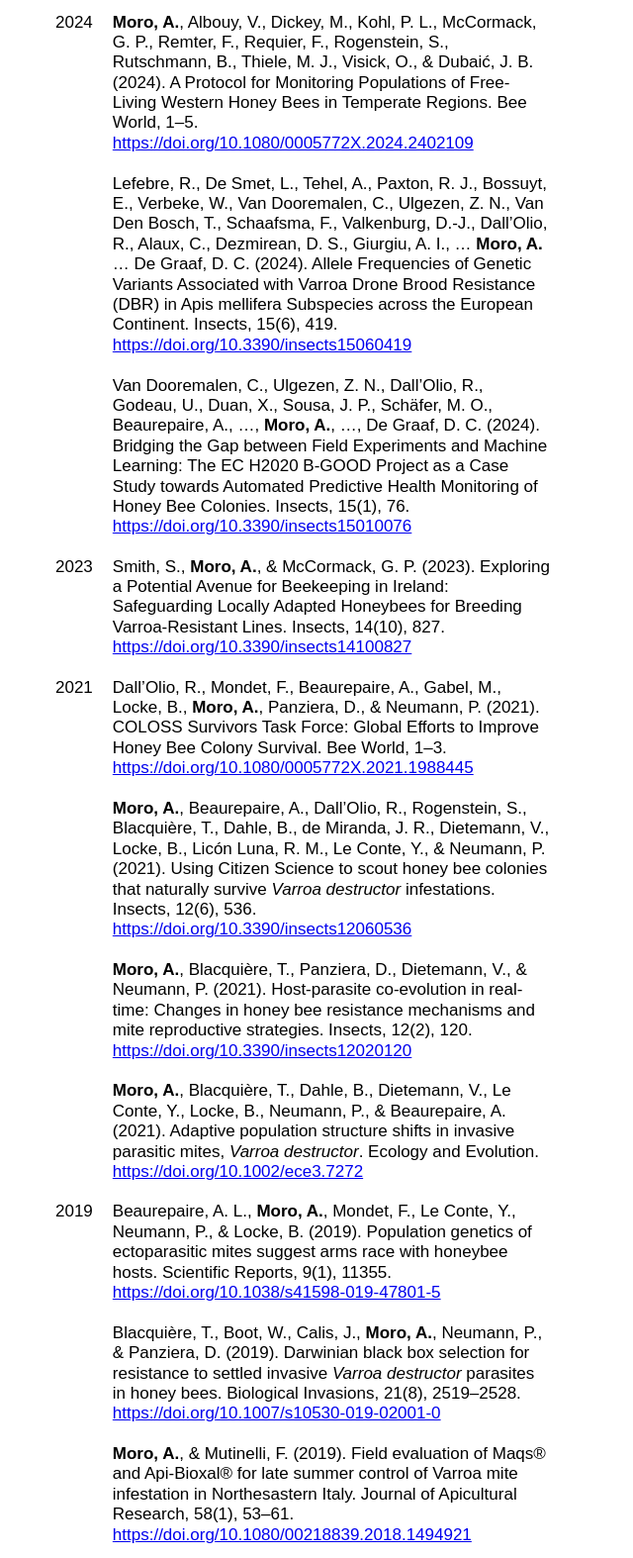
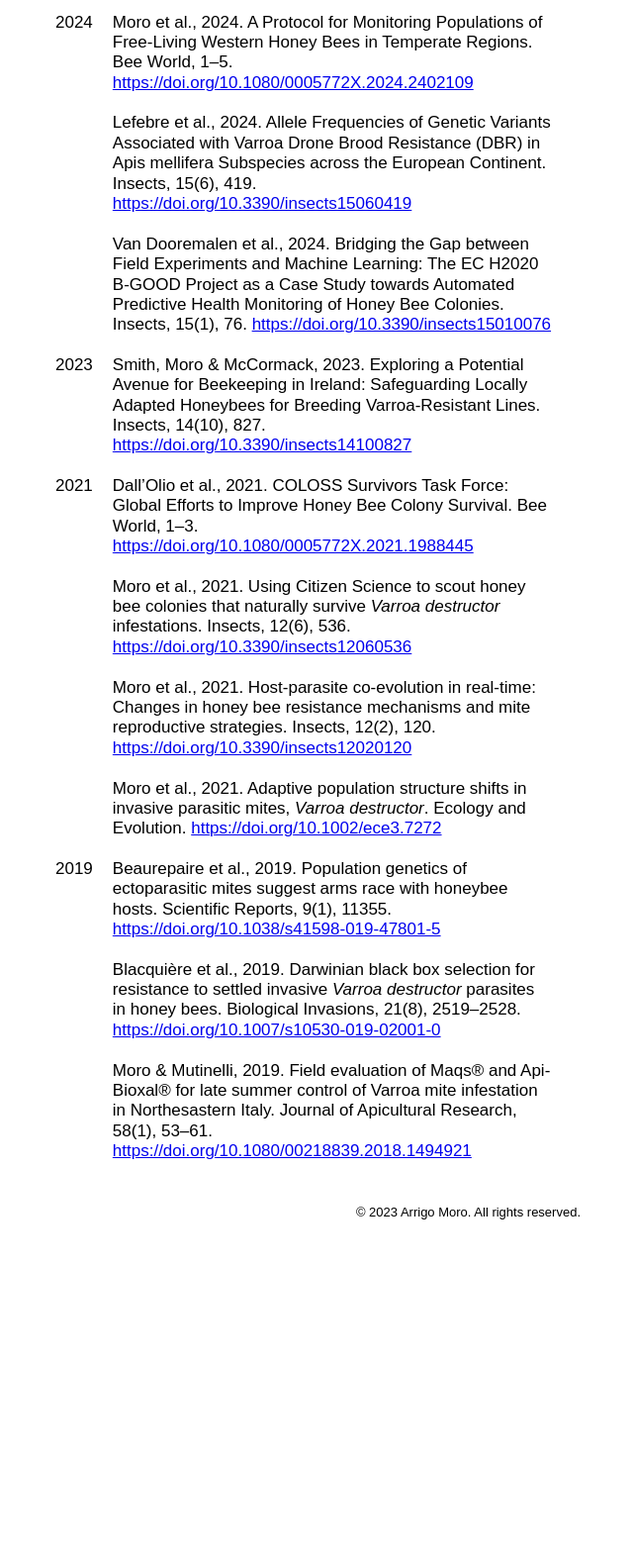
Before and after one commit to arrigomoro/4156-Build-academic-website, a plain HTML site: page index.html in a window 1280 px wide. Shown: the part 615-2189 px from the top of the page at 99% size, without its empty margins (333-973 px from the left). After the commit the page ends 1890 px from the top, so only its background shows below. Drawn offline with Linux system fonts and the light colour scheme.

Commit message:
Update index.html

```diff
--- a/index.html
+++ b/index.html
@@ -84,43 +84,43 @@
                 <tr>
                     <td>2024</td>
                     <td>
-                    <strong>Moro, A.</strong>, Albouy, V., Dickey, M., Kohl, P. L., McCormack, G. P., Remter, F., Requier, F., Rogenstein, S., Rutschmann, B., Thiele, M. J., Visick, O., & Dubaić, J. B. (2024). A Protocol for Monitoring Populations of Free-Living Western Honey Bees in Temperate Regions. Bee World, 1–5. <a href="https://doi.org/10.1080/0005772X.2024.2402109">https://doi.org/10.1080/0005772X.2024.2402109</a>
+                    Moro et al., 2024. A Protocol for Monitoring Populations of Free-Living Western Honey Bees in Temperate Regions. Bee World, 1–5. <a href="https://doi.org/10.1080/0005772X.2024.2402109">https://doi.org/10.1080/0005772X.2024.2402109</a>
                     <br>
                     <br>
-                    Lefebre, R., De Smet, L., Tehel, A., Paxton, R. J., Bossuyt, E., Verbeke, W., Van Dooremalen, C., Ulgezen, Z. N., Van Den Bosch, T., Schaafsma, F., Valkenburg, D.-J., Dall’Olio, R., Alaux, C., Dezmirean, D. S., Giurgiu, A. I., … <strong>Moro, A.</strong> … De Graaf, D. C. (2024). Allele Frequencies of Genetic Variants Associated with Varroa Drone Brood Resistance (DBR) in Apis mellifera Subspecies across the European Continent. Insects, 15(6), 419. <a href="https://doi.org/10.3390/insects15060419">https://doi.org/10.3390/insects15060419</a>
+                    Lefebre et al., 2024. Allele Frequencies of Genetic Variants Associated with Varroa Drone Brood Resistance (DBR) in Apis mellifera Subspecies across the European Continent. Insects, 15(6), 419. <a href="https://doi.org/10.3390/insects15060419">https://doi.org/10.3390/insects15060419</a>
                     <br>
                     <br>
-                    Van Dooremalen, C., Ulgezen, Z. N., Dall’Olio, R., Godeau, U., Duan, X., Sousa, J. P., Schäfer, M. O., Beaurepaire, A., …, <strong>Moro, A.</strong>, …, De Graaf, D. C. (2024). Bridging the Gap between Field Experiments and Machine Learning: The EC H2020 B-GOOD Project as a Case Study towards Automated Predictive Health Monitoring of Honey Bee Colonies. Insects, 15(1), 76. <a href="https://doi.org/10.3390/insects15010076">https://doi.org/10.3390/insects15010076</a>
+                    Van Dooremalen et al., 2024. Bridging the Gap between Field Experiments and Machine Learning: The EC H2020 B-GOOD Project as a Case Study towards Automated Predictive Health Monitoring of Honey Bee Colonies. Insects, 15(1), 76. <a href="https://doi.org/10.3390/insects15010076">https://doi.org/10.3390/insects15010076</a>
                     </td>
                 </tr>
                 <tr>
                     <td>2023</td>
-                    <td>Smith, S., <strong>Moro, A.</strong>, & McCormack, G. P. (2023). Exploring a Potential Avenue for Beekeeping in Ireland: Safeguarding Locally Adapted Honeybees for Breeding Varroa-Resistant Lines. Insects, 14(10), 827. <a href="https://doi.org/10.3390/insects14100827">https://doi.org/10.3390/insects14100827</a></td>
+                    <td>Smith, Moro & McCormack, 2023. Exploring a Potential Avenue for Beekeeping in Ireland: Safeguarding Locally Adapted Honeybees for Breeding Varroa-Resistant Lines. Insects, 14(10), 827. <a href="https://doi.org/10.3390/insects14100827">https://doi.org/10.3390/insects14100827</a></td>
                 </tr>
                 <tr>
                     <td>2021</td>
                     <td>
-                    Dall’Olio, R., Mondet, F., Beaurepaire, A., Gabel, M., Locke, B., <strong>Moro, A.</strong>, Panziera, D., & Neumann, P. (2021). COLOSS Survivors Task Force: Global Efforts to Improve Honey Bee Colony Survival. Bee World, 1–3. <a href="https://doi.org/10.1080/0005772X.2021.1988445">https://doi.org/10.1080/0005772X.2021.1988445</a>
+                    Dall’Olio et al., 2021. COLOSS Survivors Task Force: Global Efforts to Improve Honey Bee Colony Survival. Bee World, 1–3. <a href="https://doi.org/10.1080/0005772X.2021.1988445">https://doi.org/10.1080/0005772X.2021.1988445</a>
                     <br>
                     <br>
-                    <strong>Moro, A.</strong>, Beaurepaire, A., Dall’Olio, R., Rogenstein, S., Blacquière, T., Dahle, B., de Miranda, J. R., Dietemann, V., Locke, B., Licón Luna, R. M., Le Conte, Y., & Neumann, P. (2021). Using Citizen Science to scout honey bee colonies that naturally survive <i>Varroa destructor</i> infestations. Insects, 12(6), 536. <a href="https://doi.org/10.3390/insects12060536">https://doi.org/10.3390/insects12060536</a>
+                    Moro et al., 2021. Using Citizen Science to scout honey bee colonies that naturally survive <i>Varroa destructor</i> infestations. Insects, 12(6), 536. <a href="https://doi.org/10.3390/insects12060536">https://doi.org/10.3390/insects12060536</a>
                     <br>
                     <br>
-                    <strong>Moro, A.</strong>, Blacquière, T., Panziera, D., Dietemann, V., & Neumann, P. (2021). Host-parasite co-evolution in real-time: Changes in honey bee resistance mechanisms and mite reproductive strategies. Insects, 12(2), 120. <a href="https://doi.org/10.3390/insects12020120">https://doi.org/10.3390/insects12020120</a>
+                    Moro et al., 2021. Host-parasite co-evolution in real-time: Changes in honey bee resistance mechanisms and mite reproductive strategies. Insects, 12(2), 120. <a href="https://doi.org/10.3390/insects12020120">https://doi.org/10.3390/insects12020120</a>
                     <br>
                     <br>
-                    <strong>Moro, A.</strong>, Blacquière, T., Dahle, B., Dietemann, V., Le Conte, Y., Locke, B., Neumann, P., & Beaurepaire, A. (2021). Adaptive population structure shifts in invasive parasitic mites, <i>Varroa destructor</i>. Ecology and Evolution. <a href="https://doi.org/10.1002/ece3.7272">https://doi.org/10.1002/ece3.7272</a>
+                    Moro et al., 2021. Adaptive population structure shifts in invasive parasitic mites, <i>Varroa destructor</i>. Ecology and Evolution. <a href="https://doi.org/10.1002/ece3.7272">https://doi.org/10.1002/ece3.7272</a>
                     </td>
                 <tr>
                     <td>2019</td>
                     <td>
-                    Beaurepaire, A. L., <strong>Moro, A.</strong>, Mondet, F., Le Conte, Y., Neumann, P., & Locke, B. (2019). Population genetics of ectoparasitic mites suggest arms race with honeybee hosts. Scientific Reports, 9(1), 11355. <a href="https://doi.org/10.1038/s41598-019-47801-5 ">https://doi.org/10.1038/s41598-019-47801-5</a>
+                    Beaurepaire et al., 2019. Population genetics of ectoparasitic mites suggest arms race with honeybee hosts. Scientific Reports, 9(1), 11355. <a href="https://doi.org/10.1038/s41598-019-47801-5 ">https://doi.org/10.1038/s41598-019-47801-5</a>
                     <br>
                     <br>
-                    Blacquière, T., Boot, W., Calis, J., <strong>Moro, A.</strong>, Neumann, P., & Panziera, D. (2019). Darwinian black box selection for resistance to settled invasive <i>Varroa destructor</i> parasites in honey bees. Biological Invasions, 21(8), 2519–2528. <a href="https://doi.org/10.1007/s10530-019-02001-0 ">https://doi.org/10.1007/s10530-019-02001-0</a>
+                    Blacquière et al., 2019. Darwinian black box selection for resistance to settled invasive <i>Varroa destructor</i> parasites in honey bees. Biological Invasions, 21(8), 2519–2528. <a href="https://doi.org/10.1007/s10530-019-02001-0 ">https://doi.org/10.1007/s10530-019-02001-0</a>
                     <br>
                     <br>
-                    <strong>Moro, A.</strong>, & Mutinelli, F. (2019). Field evaluation of Maqs® and Api-Bioxal® for late summer control of Varroa mite infestation in Northesastern Italy. Journal of Apicultural Research, 58(1), 53–61. <a href="https://doi.org/10.1080/00218839.2018.1494921 ">https://doi.org/10.1080/00218839.2018.1494921</a>
+                    Moro & Mutinelli, 2019. Field evaluation of Maqs® and Api-Bioxal® for late summer control of Varroa mite infestation in Northesastern Italy. Journal of Apicultural Research, 58(1), 53–61. <a href="https://doi.org/10.1080/00218839.2018.1494921 ">https://doi.org/10.1080/00218839.2018.1494921</a>
                     </td>
                 </tr>
                 <!-- Add more rows for additional publications -->
```
